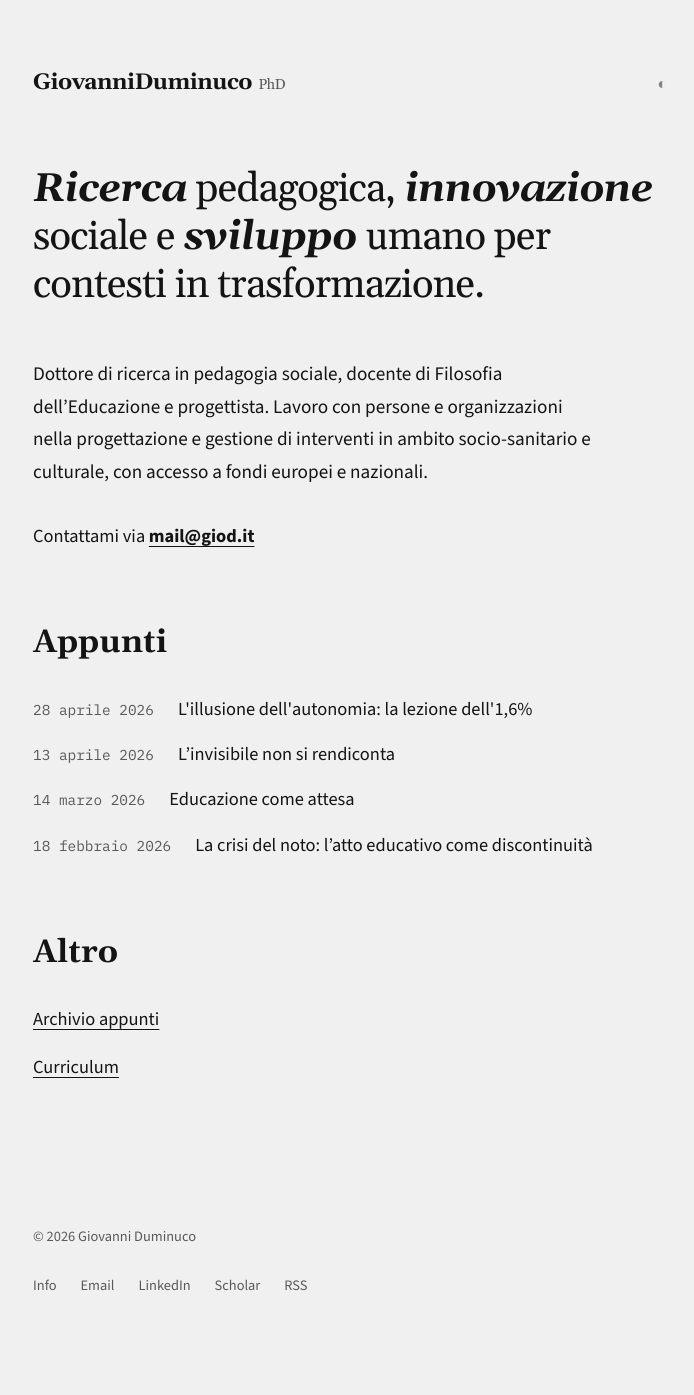
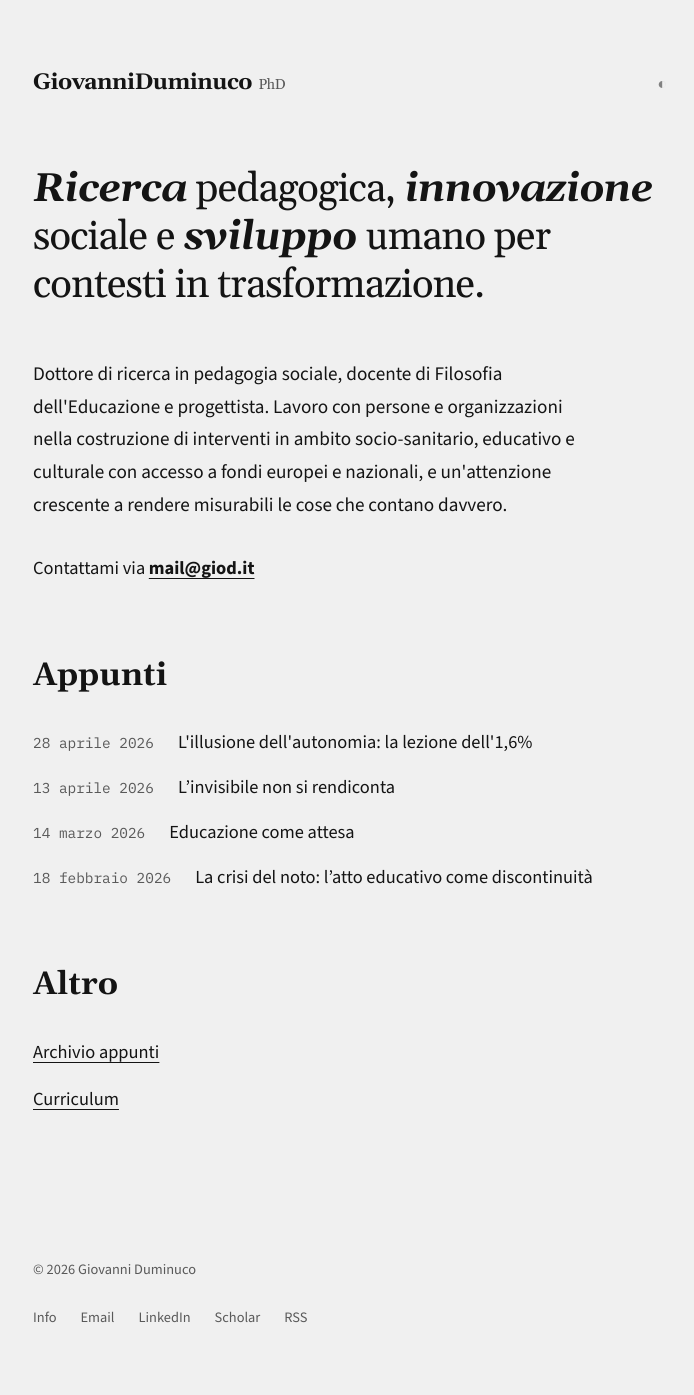
Before and after one commit to dumgio/dumgio.github.io, a Jekyll site: the page built from index.html, in a window 1280 px wide. Shown: the whole page, without its empty margins (127-821 px from the left). Built offline with Jekyll 4.4.1, drawn with Linux system fonts in a browser that asks for light colours; comment, search, counter and statistics services are not loaded; before the commit the page ends 1362 px from its top, so only the background shows below that.

Commit message:
Update index.html

```diff
--- a/index.html
+++ b/index.html
@@ -7,8 +7,7 @@ layout: default
 </div>
 
 <p style="font-size: 1.2rem; margin-bottom: 2rem;">
-  Dottore di ricerca in pedagogia sociale, docente di Filosofia dell’Educazione e progettista. Lavoro con persone e organizzazioni nella progettazione e gestione di interventi in ambito socio-sanitario e culturale, con accesso a fondi europei e nazionali.
-</p>
+  Dottore di ricerca in pedagogia sociale, docente di Filosofia dell'Educazione e progettista. Lavoro con persone e organizzazioni nella costruzione di interventi in ambito socio-sanitario, educativo e culturale con accesso a fondi europei e nazionali, e un'attenzione crescente a rendere misurabili le cose che contano davvero.</p>
 <p>Contattami via <strong><a href="mailto:mail@giod.it">mail@giod.it</a></strong></p>
 
 <h2>Appunti</h2>
```
